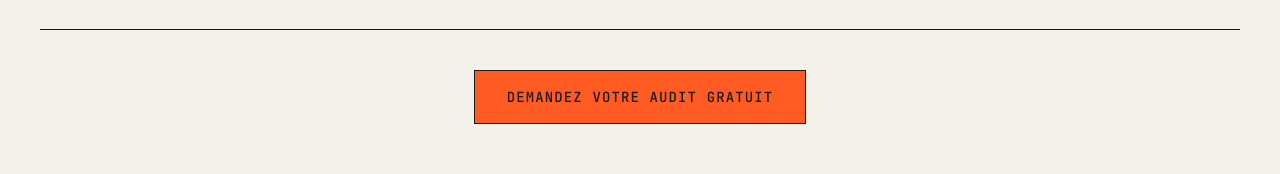
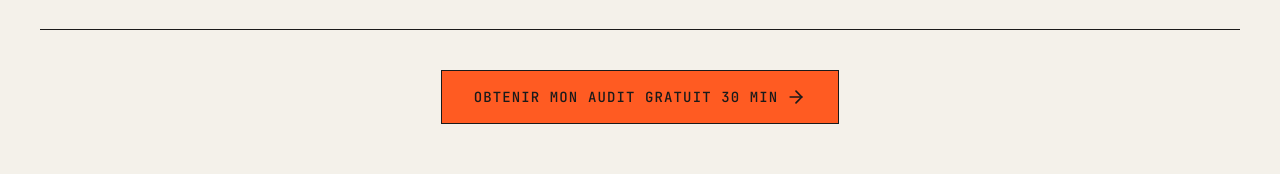
Before and after one commit to Jimmyjoe13/Nana-intelligence, a Next.js app: page /agence-lead-generation in a window 1280 px wide. Shown: the part 318-492 px from the top of the page. Built offline with nearby package versions, Linux system fonts and the light colour scheme; no server answers.

Commit message:
fix(cro): unifier le CTA hero /agence-lead-generation avec le reste du site
- Libellé: 'Demendez votre audit gratuit' → 'Obtenir mon audit gratuit 30 min'
- Ajout icône ArrowRight pour cohérence visuelle
- Ajout trackLabel 'agence_hero_audit' + sectionId pour analytics

```diff
--- a/src/app/agence-lead-generation/page.tsx
+++ b/src/app/agence-lead-generation/page.tsx
@@ -73,8 +73,8 @@ export default function AgencyPage() {
           />
           <div className="mt-6 flex flex-col sm:flex-row sm:justify-center">
             <Link href="/contact">
-              <Button variant="primary" size="lg" className="mt-4">
-                Demandez votre audit gratuit
+              <Button variant="primary" size="lg" icon={<ArrowRight size={20} />} trackLabel="agence_hero_audit" sectionId="agence_hero" className="mt-4">
+                Obtenir mon audit gratuit 30 min
               </Button>
             </Link>
           </div>
```
